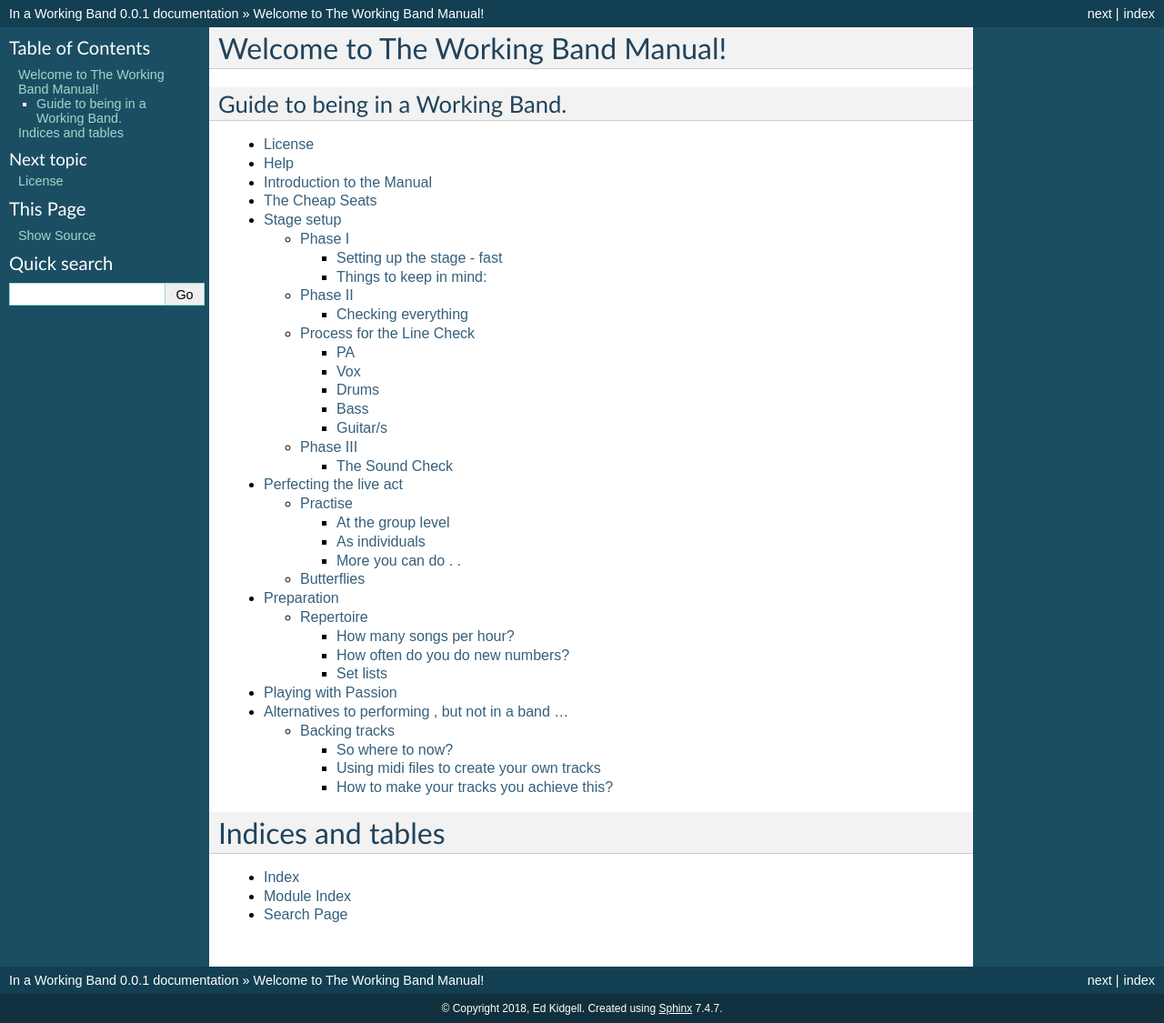
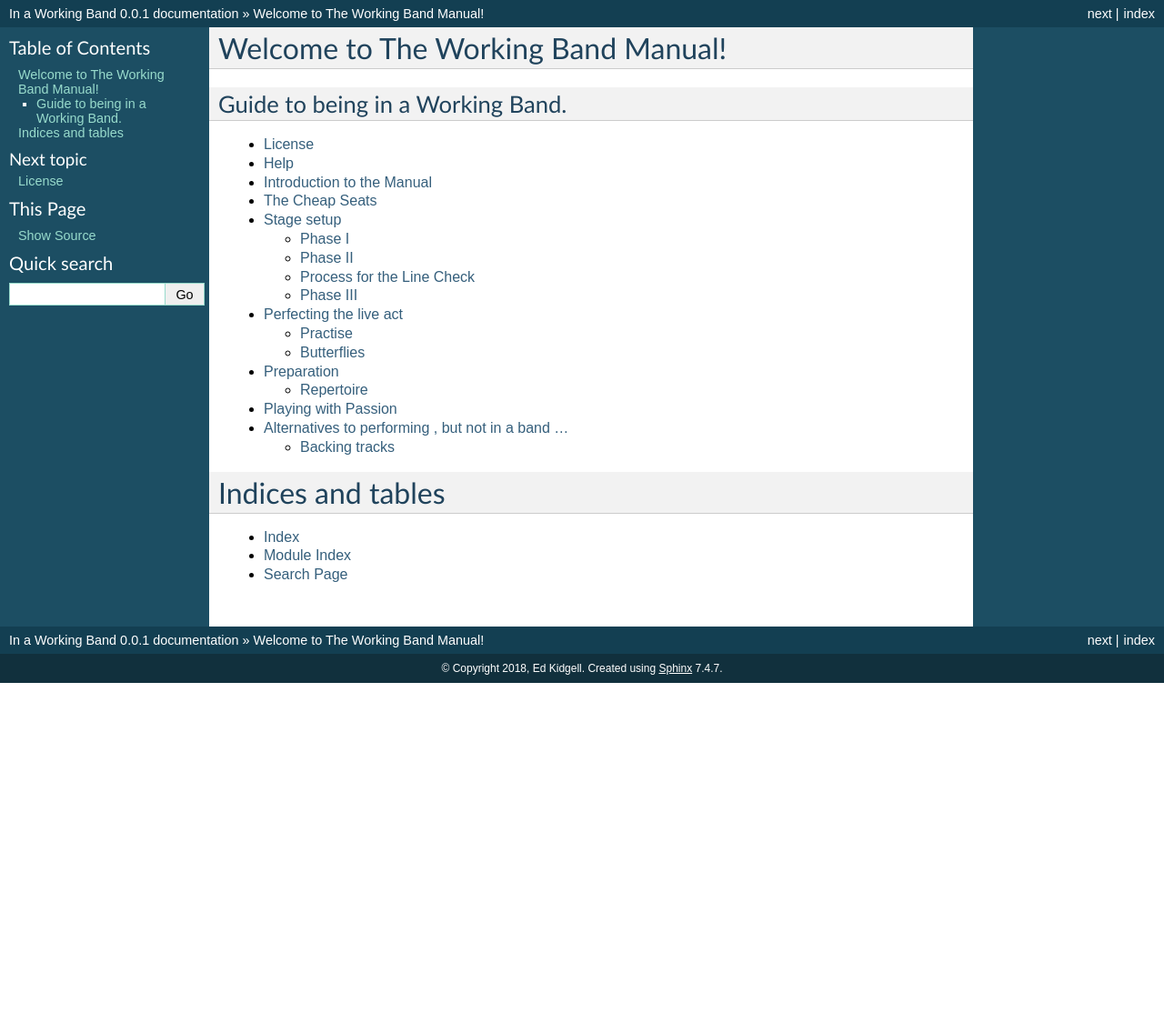
Before and after one commit to flakjakk/working-band, a Sphinx documentation site: the page built from docs/source/index.rst, in a window 1280 px wide. Shown: the whole page at 91% size. Built offline with Sphinx 7.4.7, drawn with Linux system fonts in a browser that asks for light colours; after the commit the page ends 900 px from its top, so only the background shows below that.

Commit message:
Random changes for effect

```diff
--- a/docs/source/conf.py
+++ b/docs/source/conf.py
@@ -113,7 +113,7 @@ latex_elements = {
     #
     # 'papersize': 'letterpaper',
 
-	# 'extraclassoptions': ',openany,oneside', 'babel' : '\\usepackage[polish]{babel}'
+	'extraclassoptions': ',openany,oneside', 'babel' : '\\usepackage[polish]{babel}'
 
     # The font size ('10pt', '11pt' or '12pt').
     #
@@ -132,7 +132,7 @@ latex_elements = {
 # (source start file, target name, title,
 #  author, documentclass [howto, manual, or own class]).
 latex_documents = [
-    (master_doc, 'working-band.tex', 'Working Band Documentation',
+    (master_doc, 'working-band.tex', 'working-band Documentation',
      'Ed Kidgell', 'manual'),
 ]
 
@@ -142,7 +142,7 @@ latex_documents = [
 # One entry per manual page. List of tuples
 # (source start file, name, description, authors, manual section).
 man_pages = [
-    (master_doc, 'working-band', 'Working Band Documentation',
+    (master_doc, 'working-band', 'working-band Documentation',
      [author], 1)
 ]
 
@@ -153,7 +153,7 @@ man_pages = [
 # (source start file, target name, title, author,
 #  dir menu entry, description, category)
 texinfo_documents = [
-    (master_doc, 'working-band', 'Working Band Documentation',
+    (master_doc, 'working-band', 'working-band Documentation',
      author, 'working-band', 'One line description of project.',
      'Miscellaneous'),
 ]
--- a/docs/source/index.rst
+++ b/docs/source/index.rst
@@ -5,7 +5,7 @@ Guide to being in a Working Band.
 ^^^^^^^^^^^^^^^^^^^^^^^^^^^^^^^^^
 
 .. toctree::
-   :maxdepth: 3
+   :maxdepth: 2
 
    license
    help
--- a/docs/source/stagesetup.rst
+++ b/docs/source/stagesetup.rst
@@ -2,7 +2,7 @@ Stage setup
 ===========
 
 .. toctree::
-   :maxdepth: 3
+   :maxdepth: 2
 
    phase1
    phase2
```
